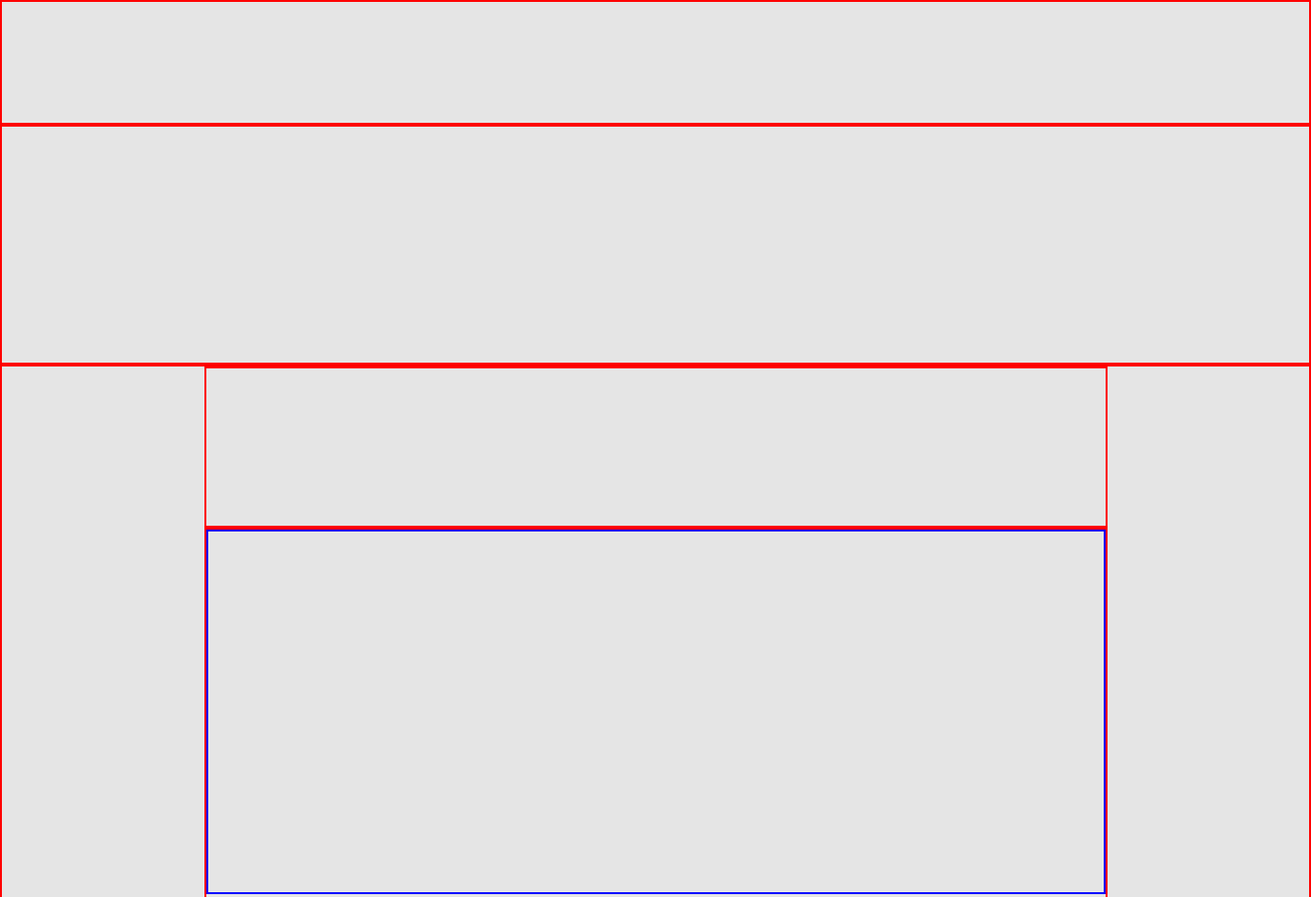
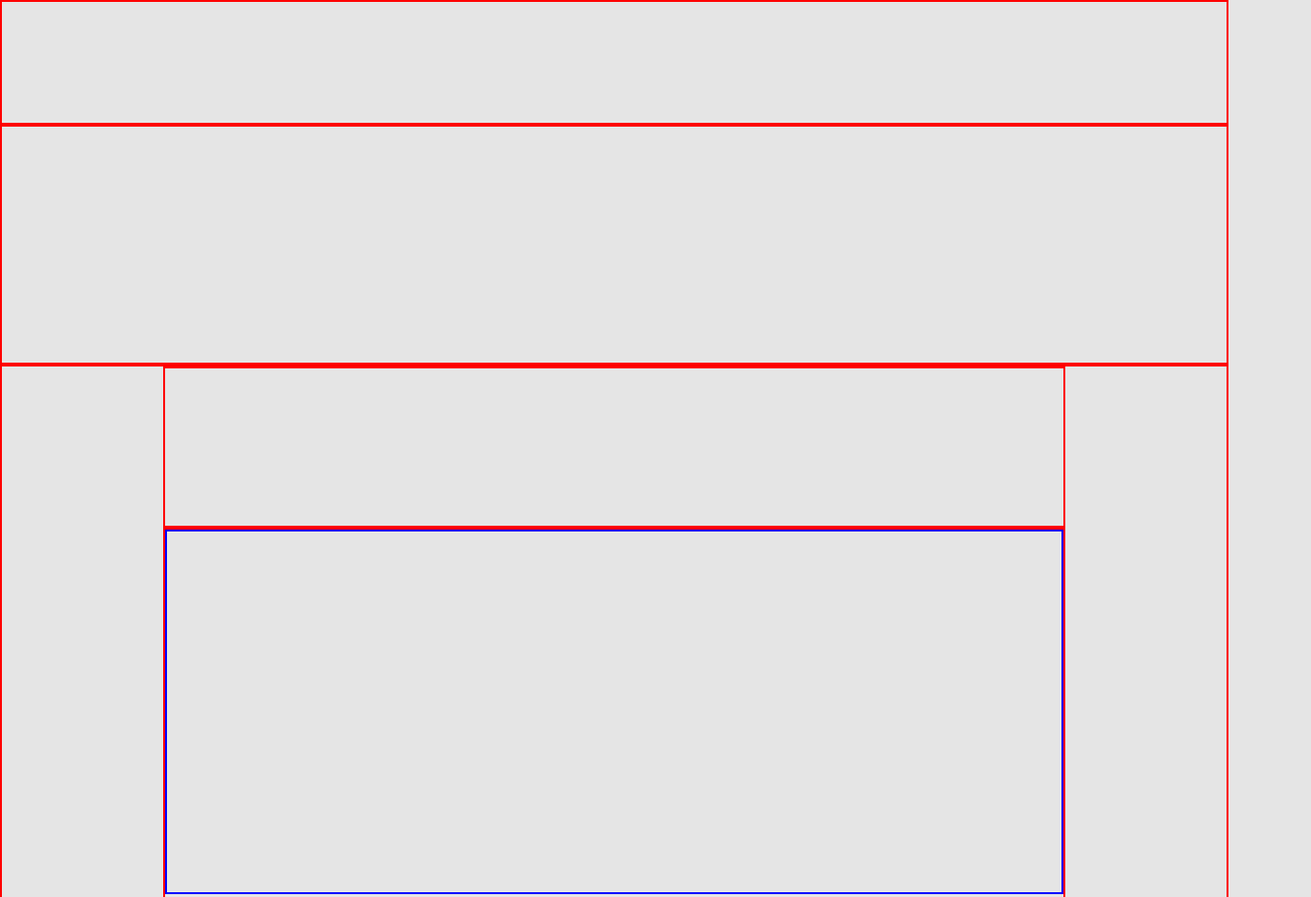
Before and after one commit to arangurenalonso/HackathonSem6, a plain HTML site: page index.html in a window 1280 px wide. Shown: the top 935 px of the page at 96% size, 1366 px wide, since content can reach past the window. Drawn offline with Linux system fonts and the light colour scheme.

Commit message:
Preparando al master

```diff
--- a/Styles/layout/_conteinerLayout.scss
+++ b/Styles/layout/_conteinerLayout.scss
@@ -1,6 +1,8 @@
 .conteinerLayout{
+    max-width: 1366px;
+    min-width: 940px;
     display: grid;
-    grid-template-columns: 1366px;
+    grid-template-columns: 100%;
     grid-template-rows: 130px 250px 2627px 869px;
     grid-template-areas: 'nav'
                         'header'
--- a/Styles/layout/_mainLayout.scss
+++ b/Styles/layout/_mainLayout.scss
@@ -1,7 +1,7 @@
 .mainLayout{
-
+    min-width: 940px ;
     display: grid;
-    grid-template-columns: 941px;
+    grid-template-columns: 100%;
     grid-template-rows: 168px 1044px 1260px;
     grid-template-areas: 'search'
                         'popular'
--- a/Styles/layout/_popularLayout.scss
+++ b/Styles/layout/_popularLayout.scss
@@ -9,7 +9,7 @@
     grid-row-gap: 32px;
 
 
-    }
+
     article{
         &:nth-child(1){
             @extend %verificarcaja1;
@@ -29,3 +29,4 @@
             grid-area: cuatro;
         }
     }
+}
--- a/index.html
+++ b/index.html
@@ -17,7 +17,16 @@
                 </section>
                 <section >
                     <div class="popularLayout">
-                        <article></article>
+                        <article>
+                            <div class="card">
+                                <div class="card__img">
+
+                                </div>
+                                <div class="card__descripcion">
+
+                                </div>
+                            </div>
+                        </article>
                         <article></article>
                         <article></article>
                         <article></article>
```
Also changed, not shown: Styles/main.css, 1 other file.
